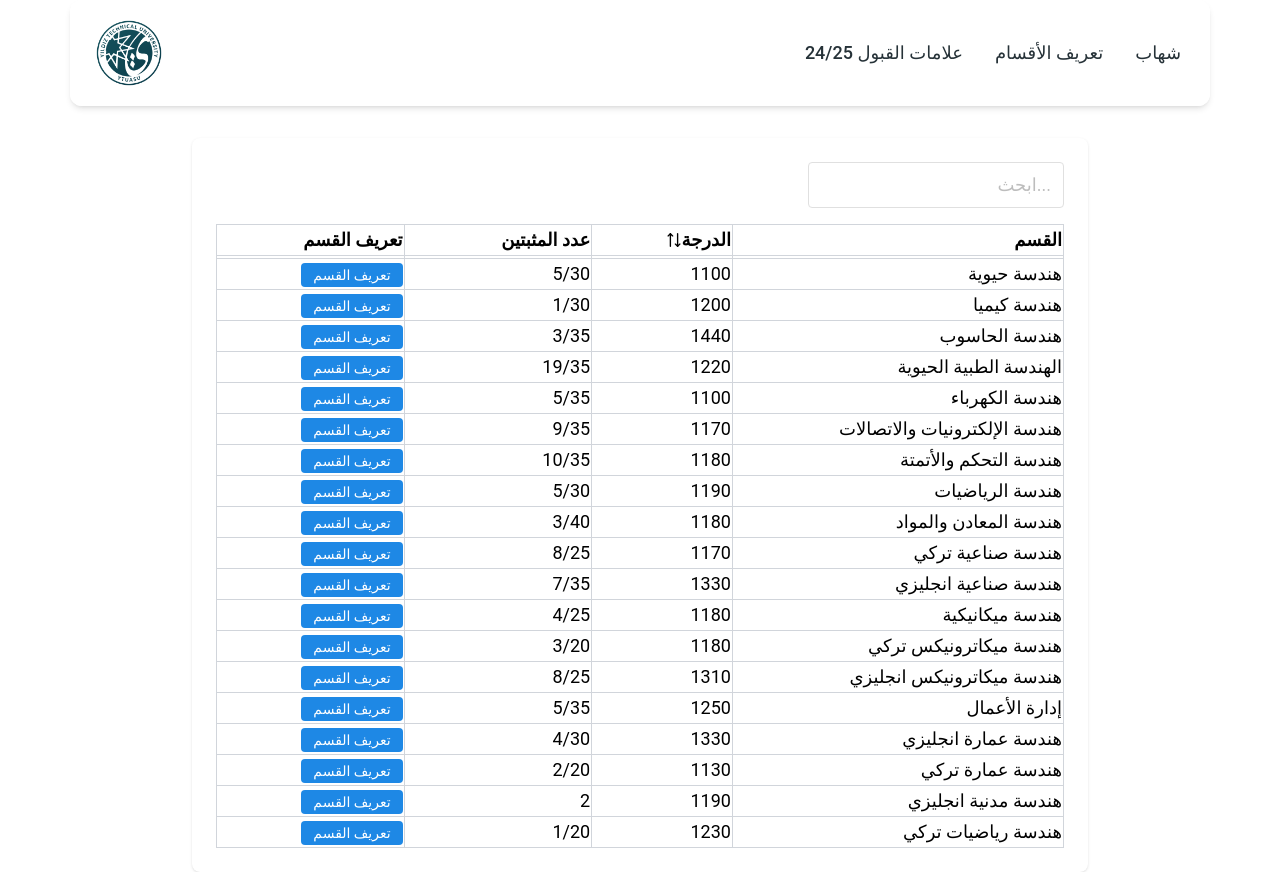
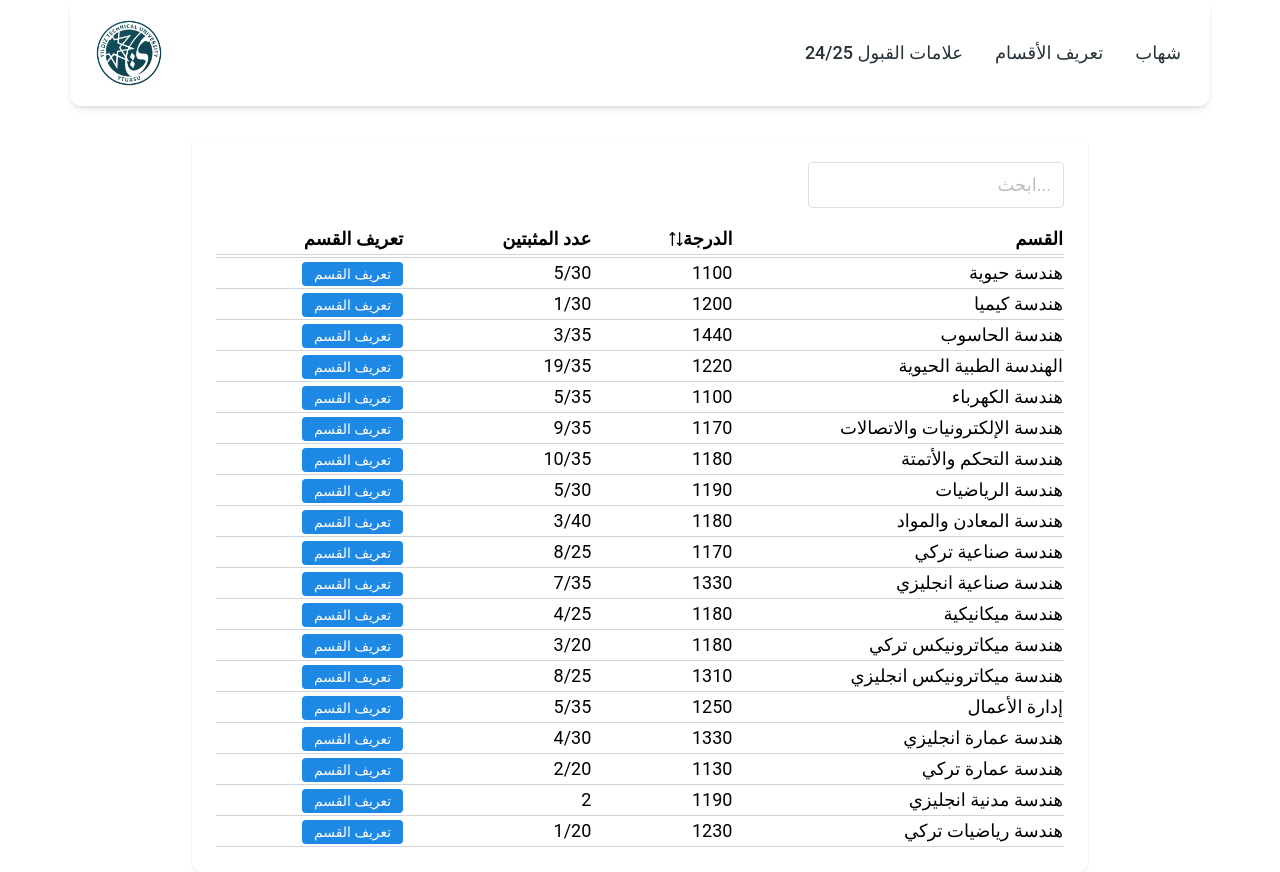
Before and after one commit to abduelmorsi/majors-marks-ytuasu, a React (Vite) app: page / in a window 1280 px wide. Built offline with nearby package versions, Linux system fonts and the light colour scheme.

Commit message:
Update index.css

```diff
--- a/src/index.css
+++ b/src/index.css
@@ -4,5 +4,5 @@
 
 .p-datatable-table td,
 .p-datatable-table th {
-    border: 1px solid #d1d5db; /* Tailwind's gray-300 */
+    border-bottom: 1px solid #d1d5db;
 }
```
